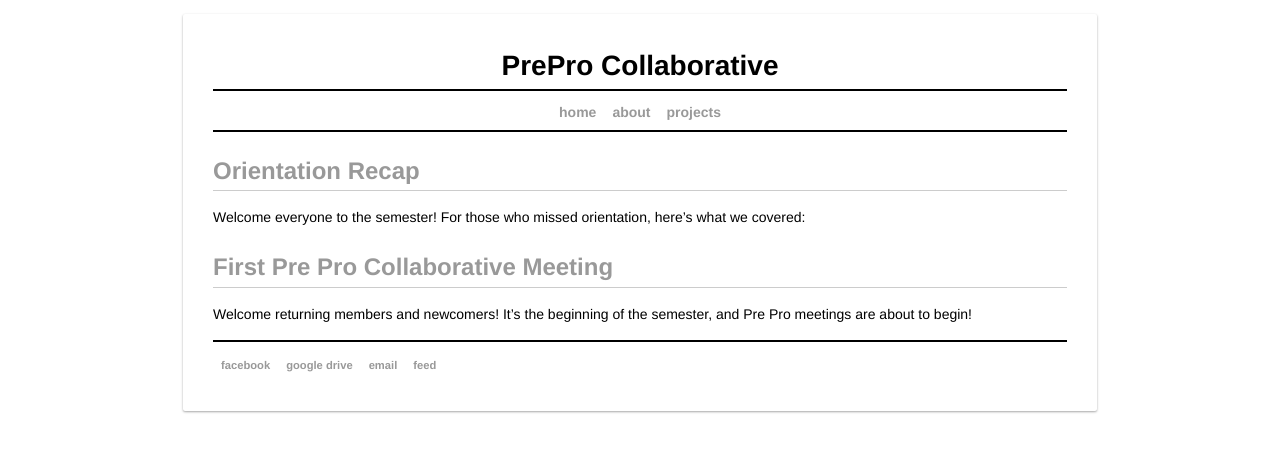
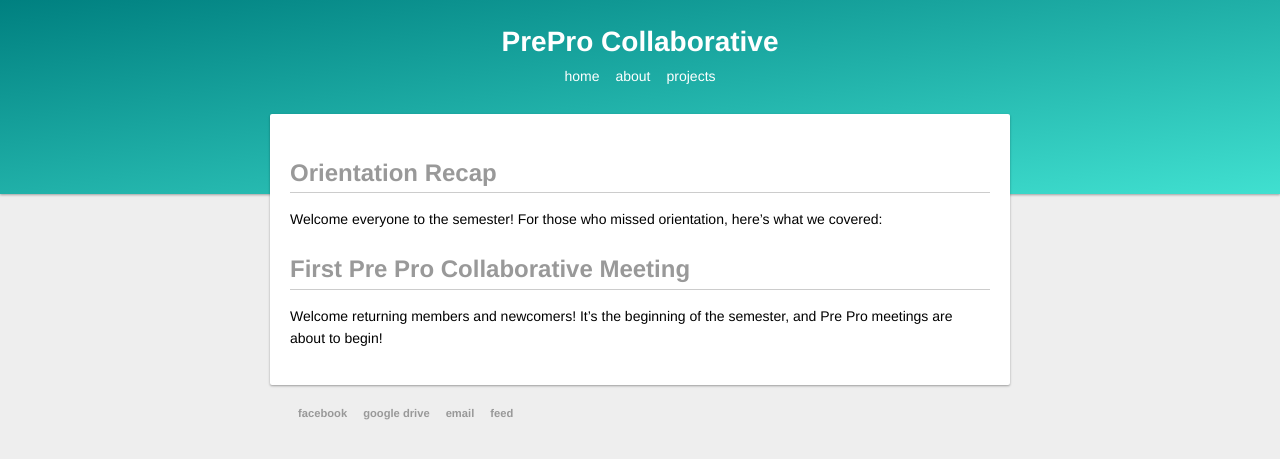
Before and after one commit to utdprepro/utdprepro.github.io, a Jekyll site: the page built from index.md, in a window 1280 px wide. Shown: the top 459 px of the page. Built offline with Jekyll 4.4.1, drawn with Linux system fonts in a browser that asks for light colours.

Commit message:
made the site prettier

```diff
--- a/_layouts/default.html
+++ b/_layouts/default.html
@@ -9,8 +9,9 @@
     <meta charset="utf-8">
 </head>
 
-<body class="card">
-    <h1>{{ page.title }}</h1>
+<body>
+    <div class="head">
+        <h1 style="width: 700px;margin: auto;">{{ page.title }}</h1>
 
         <nav>
             <ul>
@@ -19,11 +20,13 @@
                 <li><a href="\projects">projects</a></li>
             </ul>
         </nav>
+    </div>
+    <div class="card">
 
         {{ content }}
 
+    </div>
     <footer>
-        <hr/>
         <ul>
             <li><a href="https://www.facebook.com/groups/680277955393461">facebook</a></li>
             <li><a href="https://drive.google.com/folderview?id=0BwqA-2Wy1dAldHFiZDM1aDFMZWs&usp=sharing">google drive</a></li>
--- a/css/main.css
+++ b/css/main.css
@@ -1,7 +1,13 @@
 nav {
     text-align: center;
-    border-bottom: 2px solid #000;
-    color: #999;
+    color: #fff;
+    width: 700px;
+    margin: auto;
+}
+
+nav a, nav a:visited {
+    color: #fff;
+    font-weight: normal;
 }
 
 nav ul, footer ul {
@@ -22,7 +28,10 @@ nav ul li, footer ul li {
 
 footer {
     font-size: .8em;
-    border-top: 2px solid #000;
+    width: 700px;
+    margin: auto;
+    margin-top: 20px;
+    padding-bottom: 10px;
 }
 
 a, a:visited {
@@ -34,17 +43,40 @@ a:hover, a:focus, a:active {
     color: #2980b9;
 }
 
-h1 {
-    border-bottom: 2px solid #000;
+html {
+    min-width: 1280px;
+    width:100%;
+    height: 100%;
+    background-color: #eee;
+}
+
+body {
+    background: transparent;
+    margin: 0;
+    padding: 0;
+}
+
+.head {
+    background: #ccc;
+    background: linear-gradient(to bottom right, teal, turquoise);
+    padding: 20px;
+    padding-bottom: 100px;
     text-align: center;
+    box-shadow: 0 1px 3px rgba(0, 0, 0, 0.12), 0 1px 2px rgba(0, 0, 0, 0.24);
+}
+
+.head h1 {
+    color: #fff;
 }
 
 .card {
-    margin-top: 1em;
     background: #fff;
     border-radius: 2px;
     box-shadow: 0 1px 3px rgba(0, 0, 0, 0.12), 0 1px 2px rgba(0, 0, 0, 0.24);
     transition: all 0.3s cubic-bezier(.25, .8, .25, 1);
+    width: 700px;
+    margin: -80px auto 0 auto;
+    padding: 20px;
 }
 
 .card:hover {
--- a/css/markdown7.css
+++ b/css/markdown7.css
@@ -280,12 +280,6 @@ sup {
 * {
 	 -webkit-print-color-adjust: exact;
 }
-@media screen and (min-width: 914px) {
-   body {
-      width: 854px;
-      margin:0 auto;
-   }
-}
 @media print {
 	 table, pre {
 		  page-break-inside: avoid;
```
Also changed, not shown: _layouts/project.html (+6 -2 lines). Lines whose indentation alone changed are shown as unchanged.
